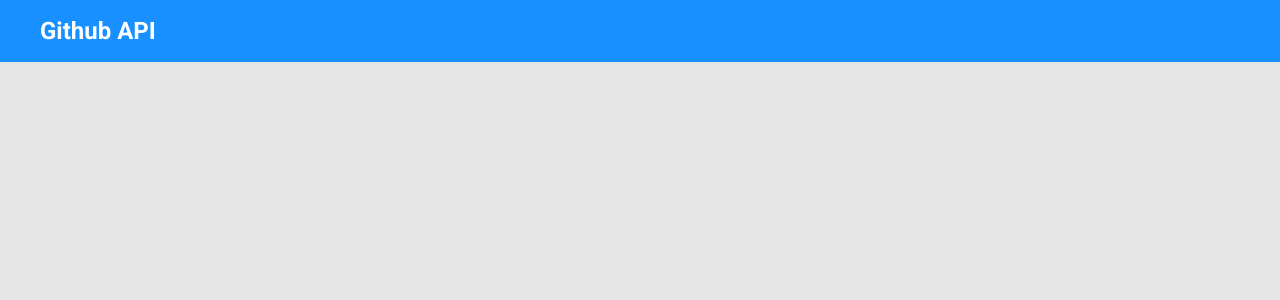
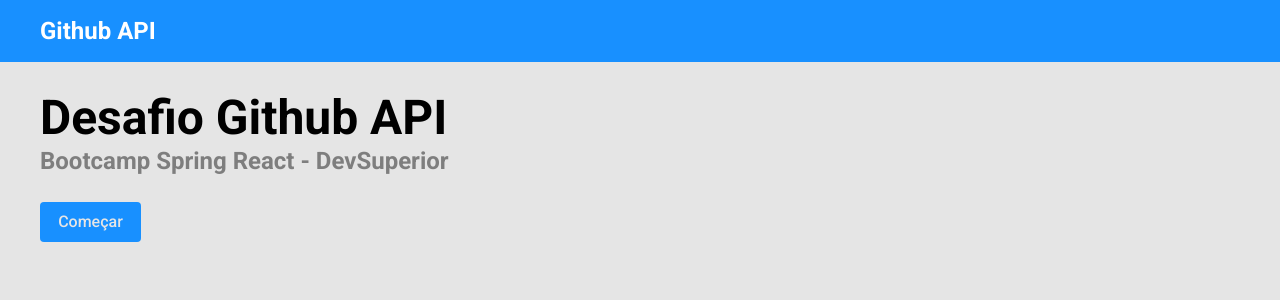
Before and after one commit to leonardo329cf/desafio-8, a React (Create React App) app: page / in a window 1280 px wide. Shown: the top 300 px of the page. Built offline with nearby package versions, Linux system fonts and the light colour scheme.

Commit message:
Implement home page, add routes

```diff
--- a/src/App.tsx
+++ b/src/App.tsx
@@ -1,11 +1,11 @@
 import './assets/styles/custom.scss';
 import './App.css';
-import Navbar from 'components/Navbar';
+import Routes from 'Routes';
 
 const App = () => {
   return (
     <>
-      <Navbar />
+      <Routes />
     </>
 
   );
--- /dev/null
+++ b/src/Routes.tsx
@@ -0,0 +1,19 @@
+import Navbar from 'components/Navbar';
+import { BrowserRouter, Route, Switch } from 'react-router-dom';
+import Home from 'pages/Home';
+
+
+const Routes = () => {
+  return (
+    <BrowserRouter>
+        <Navbar />
+        <Switch>
+          <Route path="/" exact>
+            <Home />
+          </Route>
+        </Switch>
+    </BrowserRouter>
+  );
+};
+
+export default Routes;
--- a/src/components/Navbar/index.tsx
+++ b/src/components/Navbar/index.tsx
@@ -5,7 +5,7 @@ const Navbar = () => {
   return (
     <nav className="navbar navbar-expand-md navbar-light bg-nav main-nav">
       <div className="container-fluid main-container-fluid">
-        <a href="/home" className="text-nav-text">
+        <a href="/" className="text-nav-text">
           <h4>Github API</h4>
         </a>
       </div>
--- /dev/null
+++ b/src/pages/Home/index.tsx
@@ -0,0 +1,23 @@
+import './styles.css';
+
+const Home = () => {
+  return (
+    <>
+      <div className="home-container">
+        <div className="home-flex-container">
+          <div className="home-content-container">
+            <h1>Desafio Github API</h1>
+            <h2>Bootcamp Spring React - DevSuperior</h2>
+            <div className="button-container">
+              <a href="/search">
+                <button className="btn">Começar</button>
+              </a>
+            </div>
+          </div>
+        </div>
+      </div>
+    </>
+  );
+};
+
+export default Home;
--- /dev/null
+++ b/src/pages/Home/styles.css
@@ -0,0 +1,70 @@
+.home-container {
+  padding: 20px 20px 20px 20px;
+  min-width: 320px;
+  background-color: #e5e5e5;
+}
+
+.home-flex-container {
+  display: flex;
+  flex-direction: column;
+  justify-content: left;
+  margin-left: auto;
+  margin-right: auto;
+}
+
+.home-content-container h1 {
+  font-size: 28px;
+  color: #000000;
+}
+
+.home-content-container h2 {
+  font-size: 14px;
+  color: #7e7e7e;
+}
+
+.button-container {
+  padding-top: 12px;
+}
+
+.button-container a {
+  display: flex;
+  justify-content: center;
+  width: 80px;
+  height: 40px;
+  border-radius: 4px;
+  background-color: #1890ff;
+}
+
+.btn {
+  color: #e5e5e5;
+  font-size: 12px;
+}
+
+@media (min-width: 576px) {
+  .home-container {
+    padding: 27px 40px 27px 40px;
+  }
+
+  .home-content-container h1 {
+    font-size: 48px;
+    color: #000000;
+  }
+
+  .home-content-container h2 {
+    font-size: 24px;
+    color: #7e7e7e;
+  }
+
+  .button-container {
+    padding-top: 27px;
+  }
+
+  .button-container a {
+    height: 40px;
+    width: 101px;
+  }
+
+  .btn {
+    font-size: 16px;
+  }
+}
```
